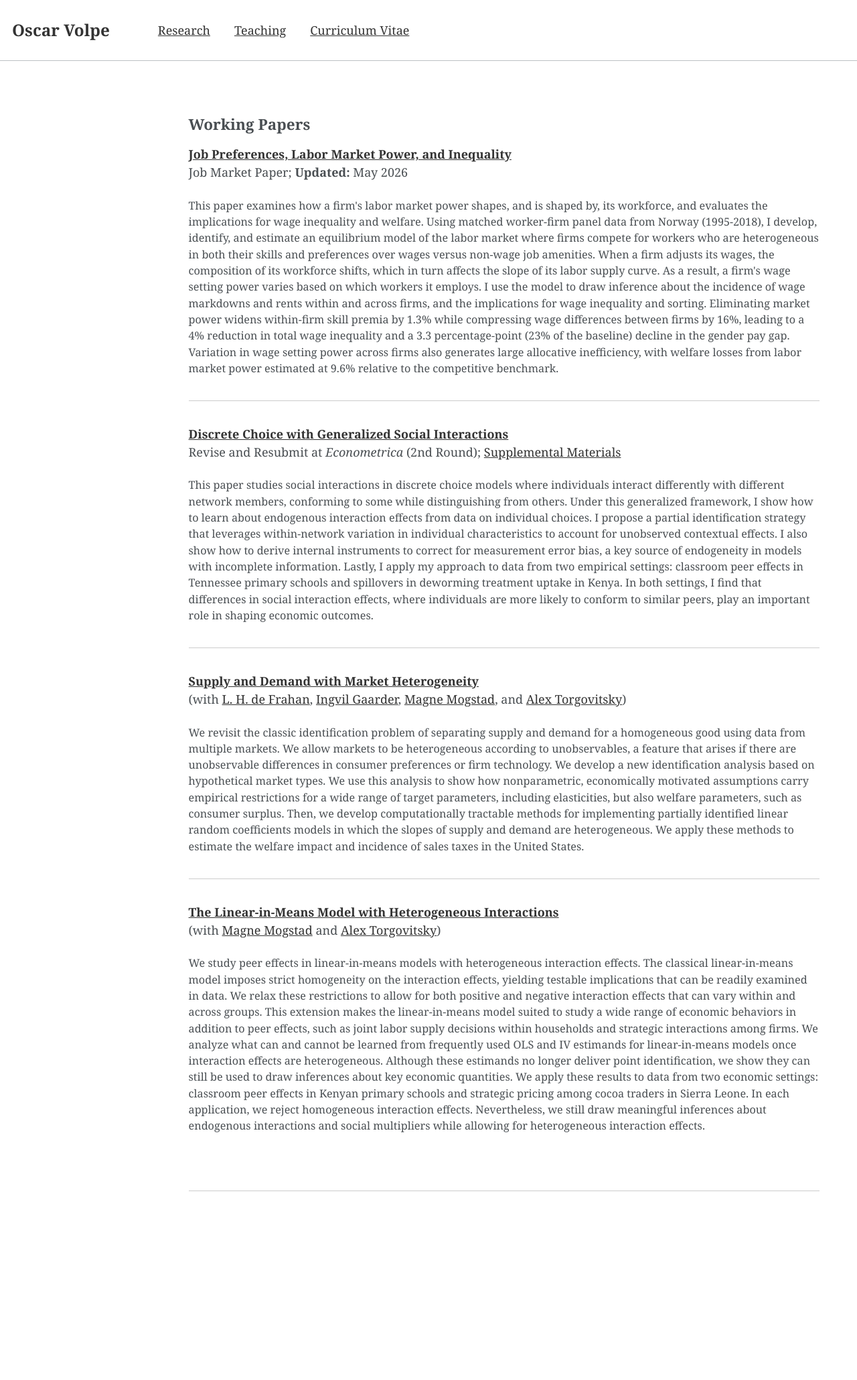
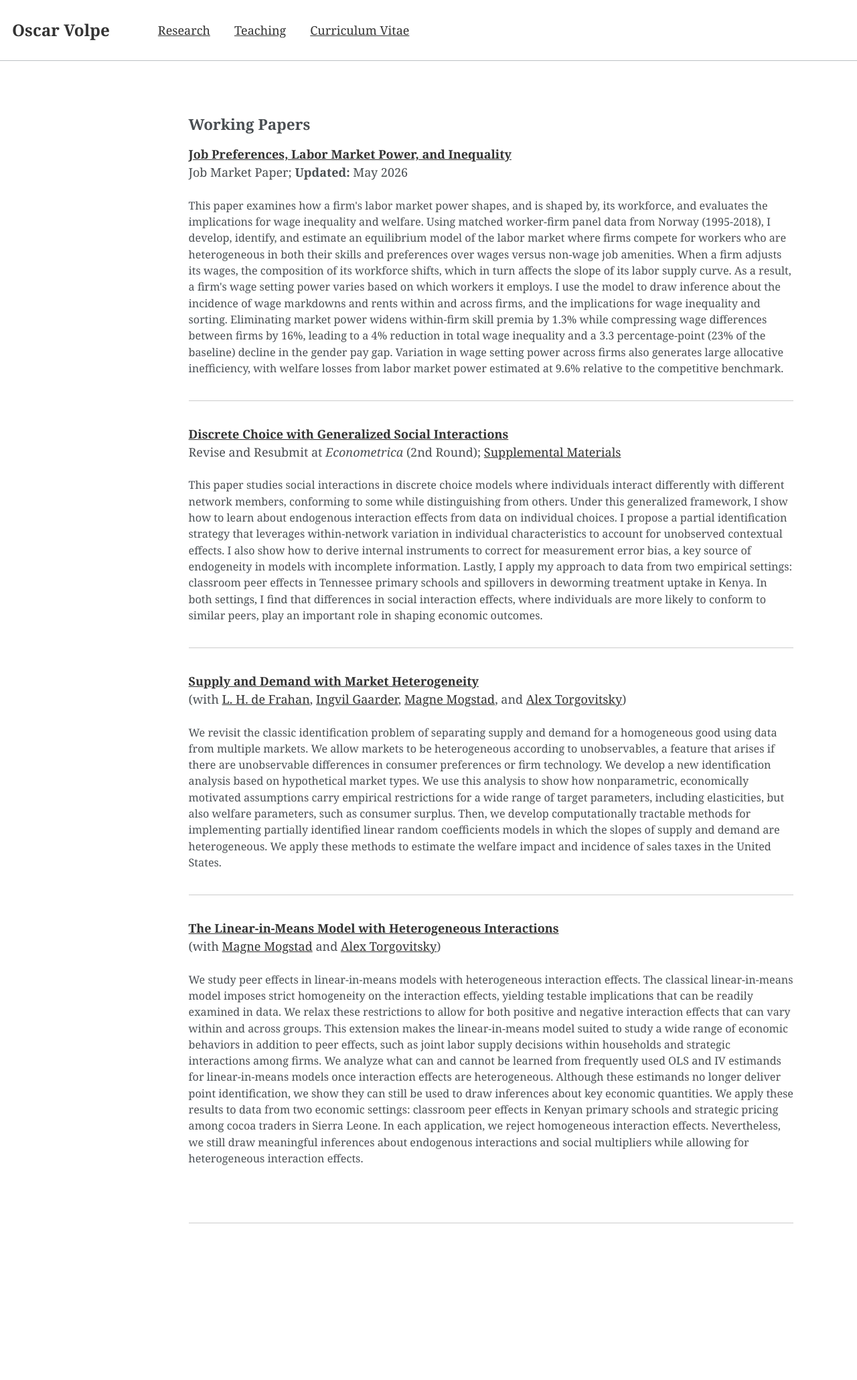
Before and after one commit to ovolpe/ovolpe.github.io, a Jekyll site: the page built from _pages/research.md, in a window 1280 px wide. Shown: the whole page at 67% size. Built offline with Jekyll 4.4.1, drawn with Linux system fonts in a browser that asks for light colours; before the commit the page ends 2013 px from its top, so only the background shows below that.

Commit message:
Widen research page right margin

```diff
--- a/assets/css/main.scss
+++ b/assets/css/main.scss
@@ -91,7 +91,7 @@ a:hover {
 
 .research-page-content {
   box-sizing: border-box;
-  padding-right: clamp(1rem, 3vw, 2.5rem);
+  padding-right: clamp(2rem, 6vw, 5rem);
 }
 
 @media (max-width: 1100px) {
```
